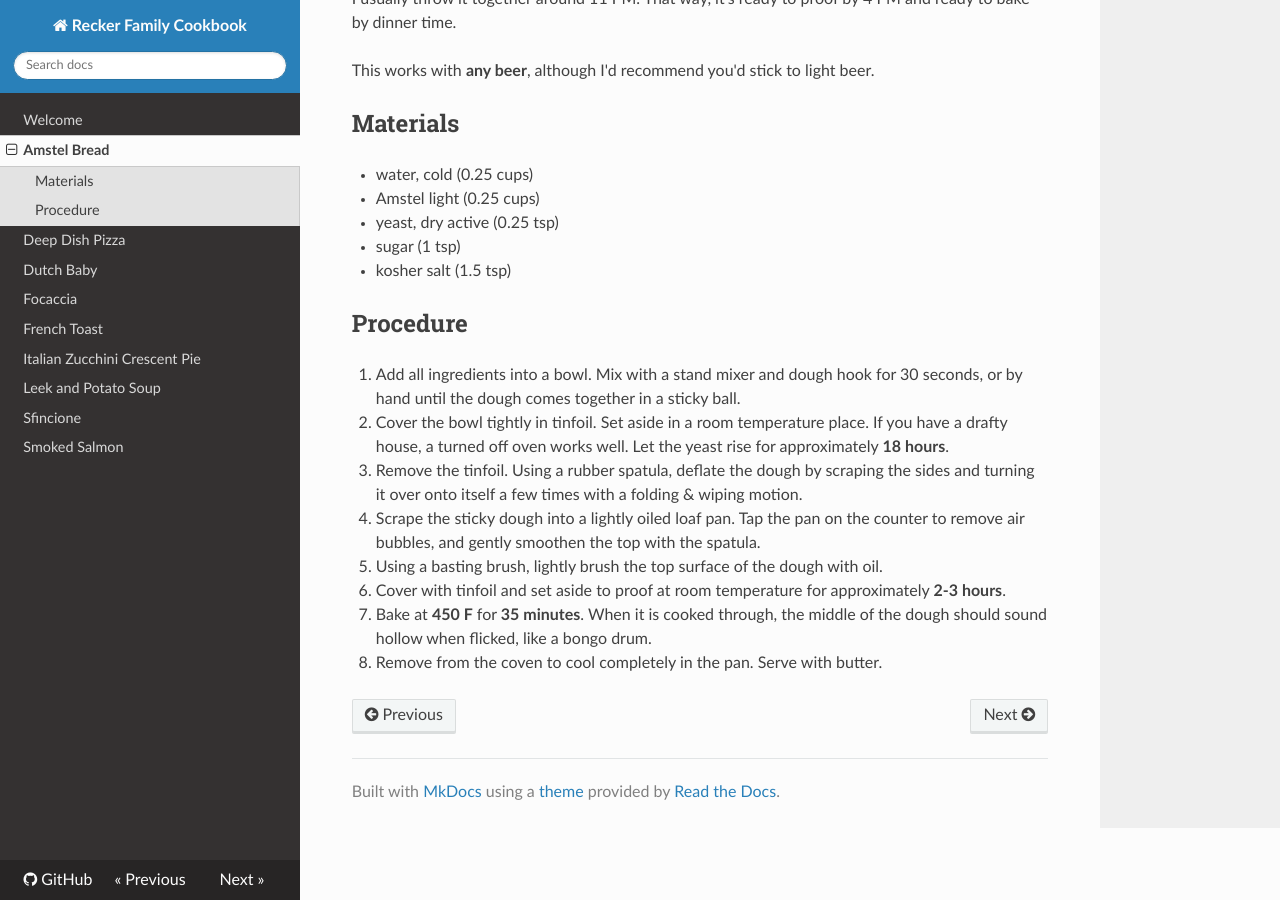
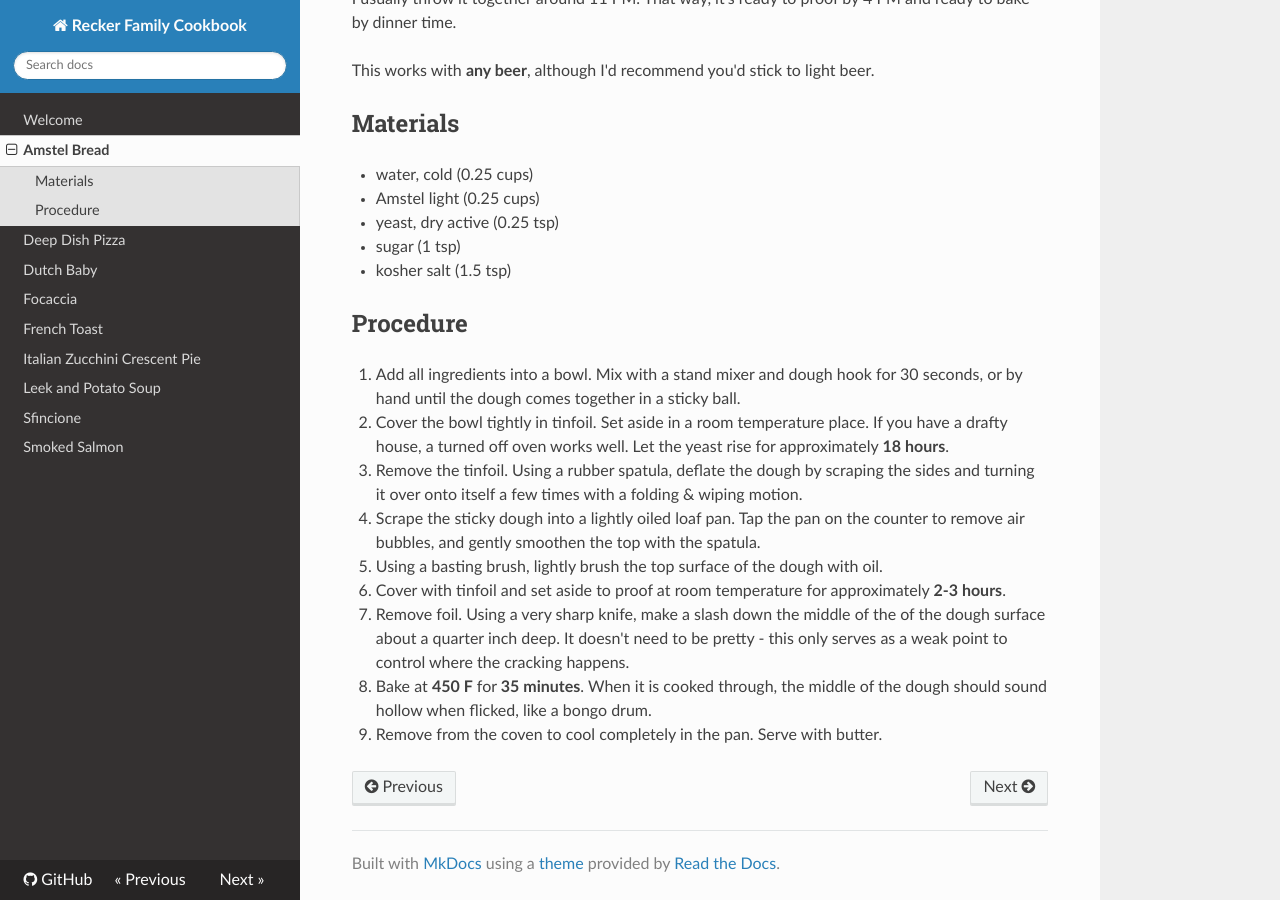
Before and after one commit to arecker/cookbook, an MkDocs documentation site: the page built from recipes/amstel-bread.md, in a window 1280 px wide and 900 px high, scrolled down 1269 px. Built offline with MkDocs 1.6.1, drawn with Linux system fonts in a browser that asks for light colours; nearby versions of some CDN libraries.

Commit message:
Amstel bread: cut in top

```diff
--- a/recipes/amstel-bread.md
+++ b/recipes/amstel-bread.md
@@ -47,9 +47,14 @@ light beer.
 6. Cover with tinfoil and set aside to proof at room temperature for
    approximately **2-3 hours**.
 
-7. Bake at **450 F** for **35 minutes**.  When it is cooked through,
+7. Remove foil.  Using a very sharp knife, make a slash down the
+   middle of the of the dough surface about a quarter inch deep.  It
+   doesn't need to be pretty - this only serves as a weak point to
+   control where the cracking happens.
+
+8. Bake at **450 F** for **35 minutes**.  When it is cooked through,
    the middle of the dough should sound hollow when flicked, like a
    bongo drum.
 
-8. Remove from the coven to cool completely in the pan.  Serve with
+9. Remove from the coven to cool completely in the pan.  Serve with
    butter.
```
